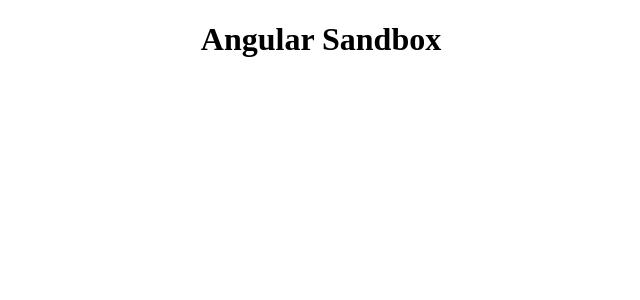
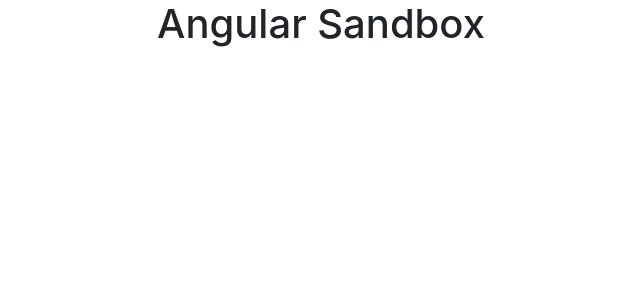
Before and after one commit to jason-gill/angular-sandbox, an Angular app: page / in a window 1280 px wide. Shown: the top 300 px of the page, without its empty margins (319-959 px from the left). Built offline with nearby package versions, Linux system fonts and the light colour scheme.

Commit message:
Add Bootstrap

```diff
--- a/package.json
+++ b/package.json
@@ -20,6 +20,7 @@
     "@angular/platform-browser": "^6.0.3",
     "@angular/platform-browser-dynamic": "^6.0.3",
     "@angular/router": "^6.0.3",
+    "@ng-bootstrap/ng-bootstrap": "^2.2.0",
     "core-js": "^2.5.4",
     "rxjs": "^6.0.0",
     "zone.js": "^0.8.26"
--- a/src/app/app.module.ts
+++ b/src/app/app.module.ts
@@ -1,5 +1,7 @@
 import { BrowserModule } from '@angular/platform-browser';
 import { NgModule } from '@angular/core';
+
+import {NgbModule} from '@ng-bootstrap/ng-bootstrap';
 
 import { AppComponent } from './app.component';
 
@@ -8,6 +10,7 @@
     AppComponent
   ],
   imports: [
+    NgbModule.forRoot(),
     BrowserModule
   ],
   providers: [],
--- a/src/index.html
+++ b/src/index.html
@@ -2,10 +2,11 @@
 <html lang="en">
 <head>
   <meta charset="utf-8">
-  <title>AngularSandbox</title>
+  <title>Angular Sandbox</title>
   <base href="/">
 
   <meta name="viewport" content="width=device-width, initial-scale=1">
+  <link rel="stylesheet" href="https://stackpath.bootstrapcdn.com/bootstrap/4.1.1/css/bootstrap.min.css" integrity="sha384-WskhaSGFgHYWDcbwN70/dfYBj47jz9qbsMId/iRN3ewGhXQFZCSftd1LZCfmhktB" crossorigin="anonymous">
   <link rel="icon" type="image/x-icon" href="favicon.ico">
 </head>
 <body>
```
Also changed, not shown: 1 other file (tests, documents, lock files or other folders).
